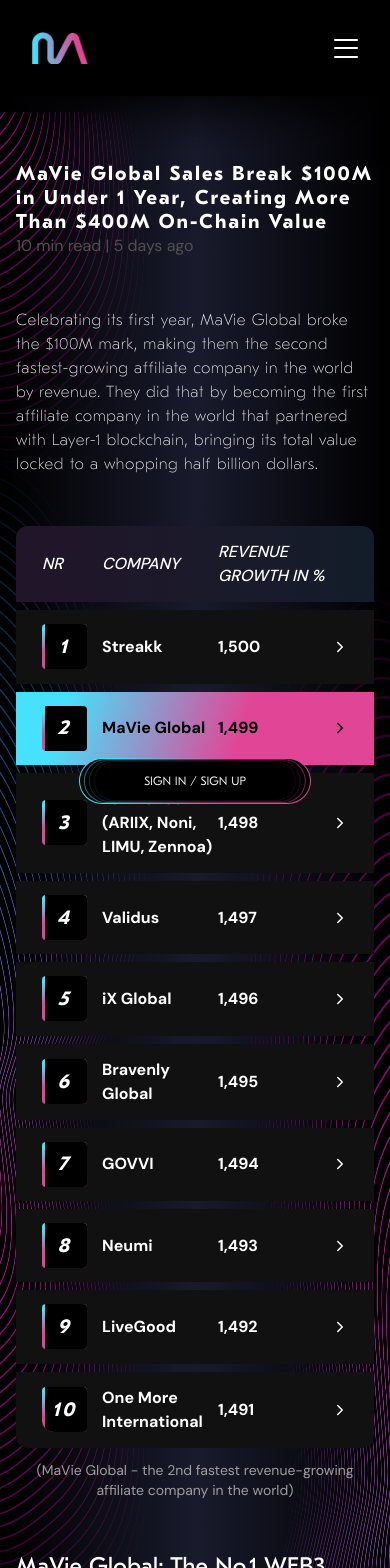
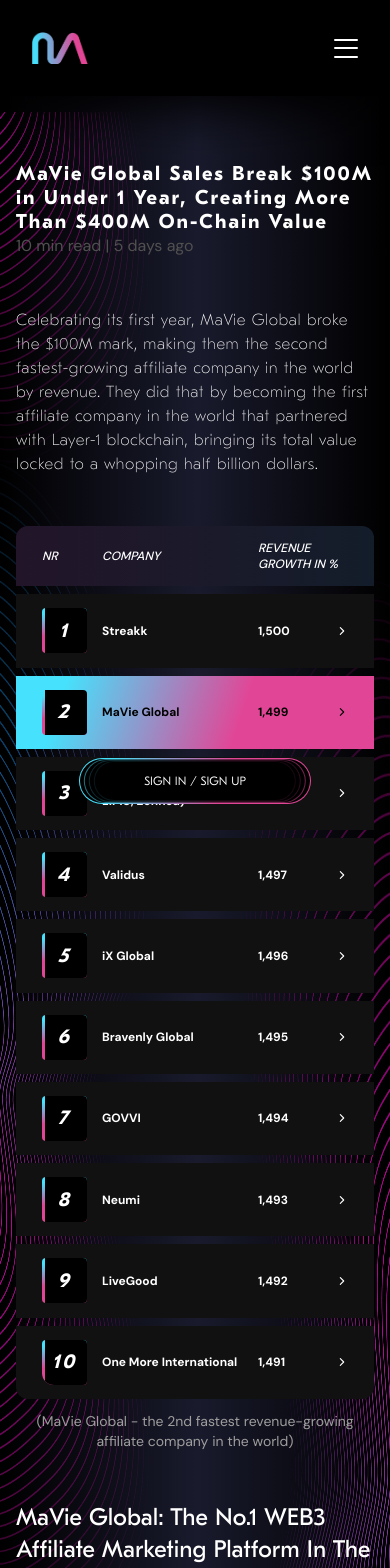
Before and after one commit to Innovatio-dev/mavie-global, a Next.js app: page /about-us in a window 390 px wide. Shown: the top 1568 px of the page. Built offline with nearby package versions, Linux system fonts and the light colour scheme.

Commit message:
Scoreboard responsive adjustments

```diff
--- a/src/components/custom/ScoreBoard/index.tsx
+++ b/src/components/custom/ScoreBoard/index.tsx
@@ -4,9 +4,9 @@
 export default function ScoreBoard() {
     return (
         <div className='w-full font-dm'>
-            <div className="w-full grid gap-y-2 rounded-xl overflow-hidden">
+            <div className="text-xs md:text-base w-full grid gap-y-2 rounded-xl overflow-hidden">
                 {/* Table head */}
-                <div className='bg-purple-gradient font-medium italic grid grid-cols-[60px,_1fr,_130px] items-center py-[14.13px] px-[26px]'>
+                <div className='bg-purple-gradient font-medium italic grid grid-cols-[60px,_1fr,_90px] md:grid-cols-[60px,_1fr,_130px] items-center py-[14.13px] px-[26px]'>
                     <span className='text-start rounded-tl-xl '>NR</span>
                     <span className='text-start '>COMPANY</span>
                     <span className='text-start rounded-tr-xl '>REVENUE <br /> GROWTH IN %</span>
@@ -15,7 +15,7 @@
                 {/* Table body */}
                 {
                     SCORE_DATA.map(({ ranking, company, revenue }) => (
-                        <div key={ranking} className={`grid grid-cols-[60px,_1fr,_130px] items-center py-[14.13px] px-[26px] ${company === 'MaVie Global' ? 'bg-main-gradient text-black' : 'bg-brand-black'}`}>
+                        <div key={ranking} className={`grid grid-cols-[60px,_1fr,_90px] md:grid-cols-[60px,_1fr,_130px] items-center py-[14.13px] px-[26px] ${company === 'MaVie Global' ? 'bg-main-gradient text-black' : 'bg-brand-black'}`}>
                             <div className={` ${ranking === 10 && 'rounded-bl-xl overflow-hidden'}`}>
                                 <div className={'w-[clamp(45px,_1vw,_48px)] h-[clamp(45px,_1vw,_48px)] flex justify-end bg-vertical-gradient rounded'}>
                                     <div className="w-[calc(100%-0.2rem)] h-full flex flex-col justify-center items-center bg-black rounded-r">
```
